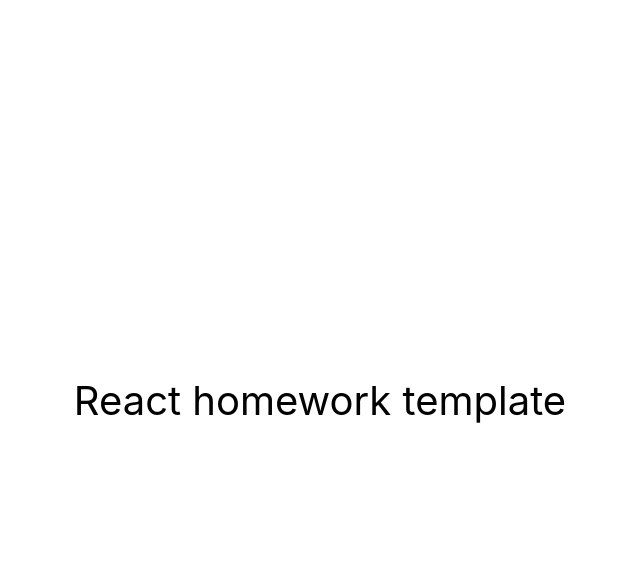
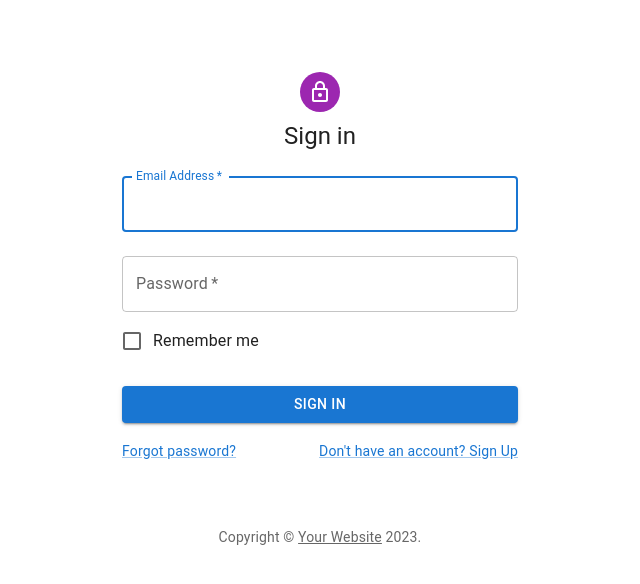
Before and after one commit to Ostrynska/goit-react-hw-08-phonebook, a React (Create React App) app: page / in a window 1280 px wide. Shown: the top 584 px of the page, without its empty margins (320-960 px from the left). Built offline with nearby package versions, Linux system fonts and the light colour scheme.

Commit message:
Update App.jsx

```diff
--- a/src/components/App.jsx
+++ b/src/components/App.jsx
@@ -1,16 +1,5 @@
+import SignIn from './Auth/Auth';
+
 export const App = () => {
-  return (
-    <div
-      style={{
-        height: '100vh',
-        display: 'flex',
-        justifyContent: 'center',
-        alignItems: 'center',
-        fontSize: 40,
-        color: '#010101'
-      }}
-    >
-      React homework template
-    </div>
-  );
+  return <SignIn />;
 };
```
